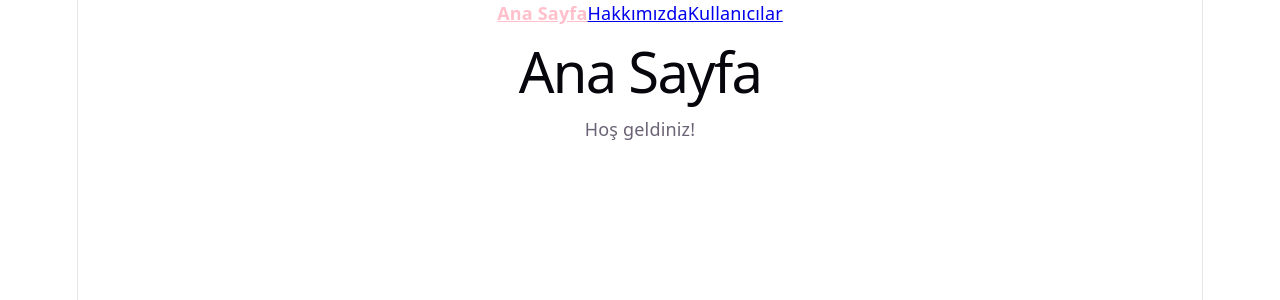
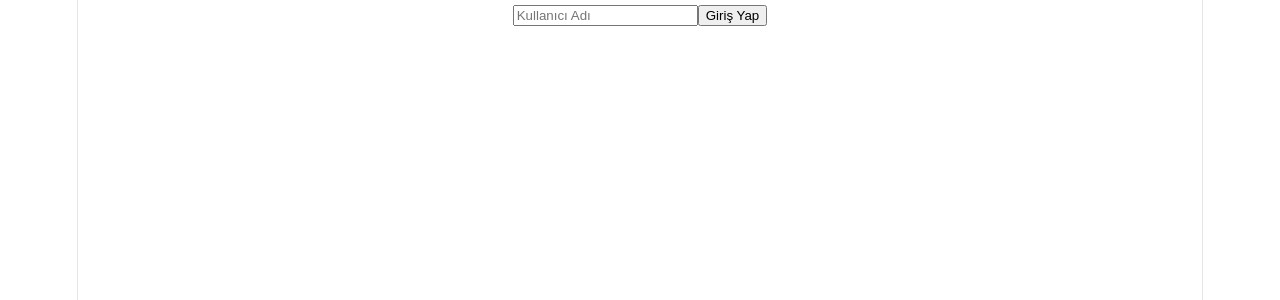
Before and after one commit to iclalinal/Kuzem-React-Dersi, a React (Vite) app: page / in a window 1280 px wide. Shown: the top 300 px of the page. Built offline with nearby package versions, Linux system fonts and the light colour scheme.

Commit message:
useNavigate ornegi

```diff
--- a/src/App.tsx
+++ b/src/App.tsx
@@ -1,26 +1,6 @@
 import { Routes, Route } from 'react-router-dom';
-import Layout from './components/Layout.tsx';
-import KullaniciDetay from './components/KullaniciDetay.tsx';
-import KullaniciRehberi from './components/KullaniciRehberi.tsx';
-
-
-function AnaSayfa() {
-  return(
-    <div>
-      <h1>Ana Sayfa</h1>
-      <p>Hoş geldiniz!</p>
-    </div>
-  )
-}
-
-function Hakkimizda() {
-  return(
-    <div>
-      <h1>Hakkımızda</h1>
-      <p>Biz bir yazılım şirketiyiz.</p>
-    </div>
-  )
-}
+import GirisForm from './components/GirisForm';
+import Panel from './components/Panel';
 
 function BulunamaddiSayfa() {
   return(
@@ -35,12 +15,8 @@ function App(){
   return(
     <>
       <Routes>
-        <Route path="/" element={<Layout />}>
-          <Route index element={<AnaSayfa />} />
-          <Route path="hakkimizda" element={<Hakkimizda />} />
-          <Route path="kullanici" element={<KullaniciRehberi />} />
-          <Route path="kullanici/:id" element={<KullaniciDetay />} />
-        </Route>
+        <Route path="/" element={<GirisForm />} />
+        <Route path="/panel" element={<Panel />} />
         <Route path="*" element={<BulunamaddiSayfa />} />
       </Routes>
     </>
--- /dev/null
+++ b/src/components/GirisForm.tsx
@@ -0,0 +1,27 @@
+import {useState} from "react";
+import { useNavigate } from "react-router-dom";
+import type React from "react";
+
+function GirisForm() {
+    const [kullaniciAdi, setKullaniciAdi] = useState<string>("");
+    const navigate = useNavigate();
+
+    function girisYap(event: React.FormEvent<HTMLFormElement>) {
+        event.preventDefault();
+        console.log("Giriş yapılıyor:", kullaniciAdi);
+        navigate("/panel");
+    }
+
+    return(
+        <form onSubmit={girisYap}>
+            <input
+            value={kullaniciAdi}
+            onChange={(e) => setKullaniciAdi(e.target.value)}
+            type="text"
+            placeholder="Kullanıcı Adı"
+            />
+            <button type="submit">Giriş Yap</button>
+        </form>
+    )
+}
+export default GirisForm;
--- /dev/null
+++ b/src/components/Panel.tsx
@@ -0,0 +1,8 @@
+function Panel(){
+    return (
+        <div>
+            <h1>Panel</h1>
+            <p>Hoş geldiniz!</p>
+        </div>
+    )
+}export default Panel;
```
